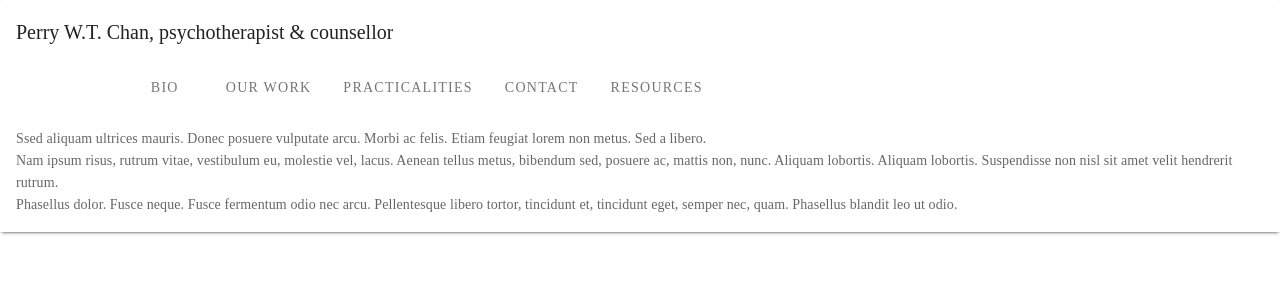
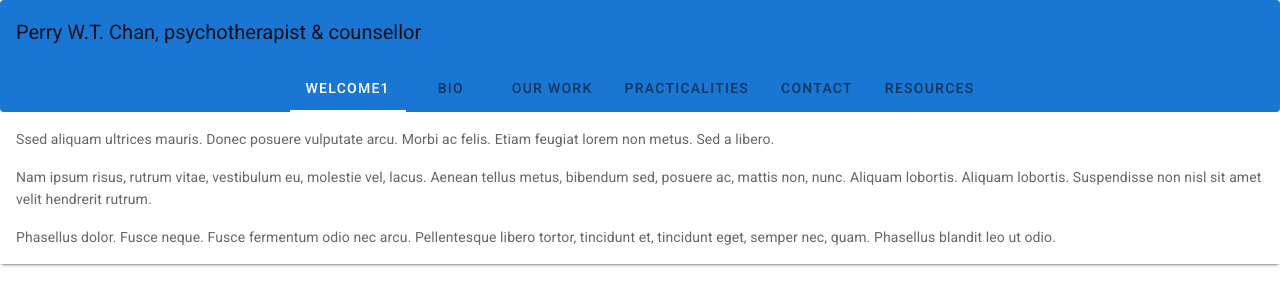
Before and after one commit to perrychan527/perrypsychotherapy, a Vue app: page / in a window 1280 px wide. Shown: the top 306 px of the page. Built offline with nearby package versions, Linux system fonts and the light colour scheme.

Commit message:
Update App.vue
test_adding v-app

```diff
--- a/src/App.vue
+++ b/src/App.vue
@@ -1,4 +1,5 @@
 <template>
+<v-app>
   <v-card>
     <v-toolbar
       flat
@@ -123,4 +124,5 @@
       </v-tab-item>
     </v-tabs>
   </v-card>
+ </v-app>
 </template>
```
